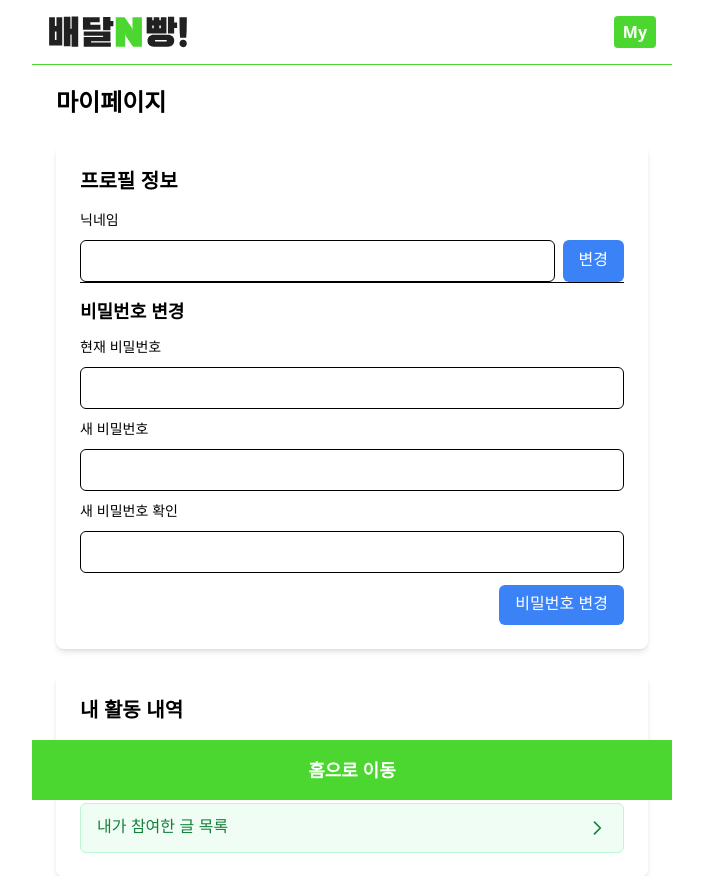
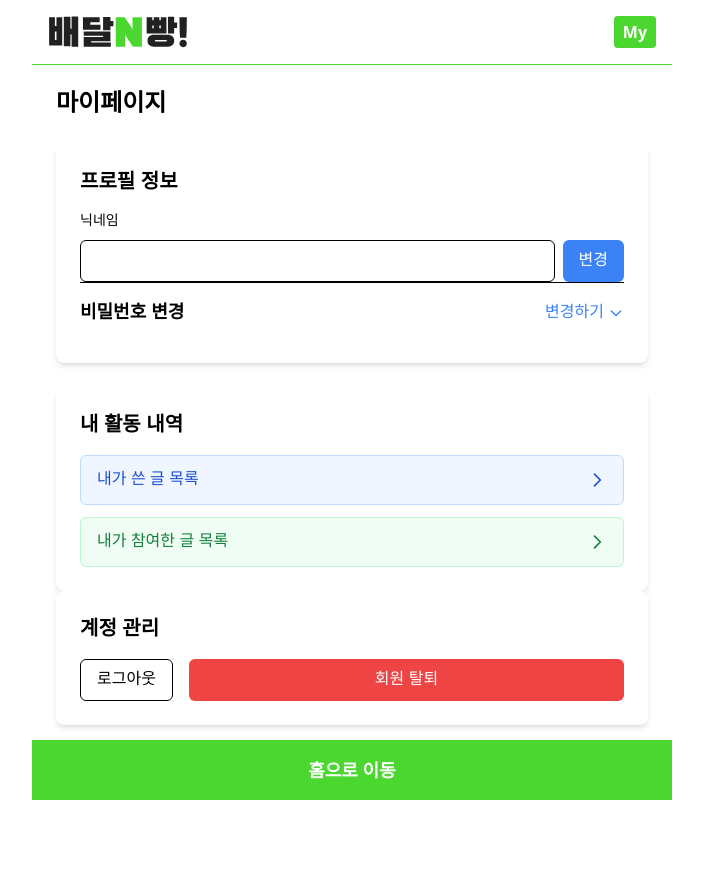
Before and after one commit to H2py/delivery_N, a Flask app: page /auth/mypage in a window 1280 px wide. Shown: the top 876 px of the page, without its empty margins (288-991 px from the left). After the commit the page ends 800 px from the top, so only its background shows below. Run offline with Flask 3, Linux system fonts and the light colour scheme; some libraries are stand-ins or nearby versions; some web fonts are replaced.

Commit message:
[ style ] 비밀번호 변경 ui 드롭다운 디자인

```diff
--- a/delivery_n/templates/mypage/mypage.html
+++ b/delivery_n/templates/mypage/mypage.html
@@ -35,9 +35,18 @@
         </form>
 
         <!-- 비밀번호 수정 폼 -->
-        <form id="password-form" class="pt-4 border-t">
-            <h3 class="text-lg font-semibold mb-3">비밀번호 변경</h3>
-            <div class="space-y-3">
+        <div class="pt-4 border-t">
+            <div class="flex items-center justify-between mb-3">
+                <h3 class="text-lg font-semibold">비밀번호 변경</h3>
+                <button type="button" id="toggle-password-form"
+                        class="text-blue-500 hover:text-blue-600 flex items-center gap-1">
+                    <span>변경하기</span>
+                    <svg xmlns="http://www.w3.org/2000/svg" class="h-4 w-4 transform transition-transform" id="toggle-icon" fill="none" viewBox="0 0 24 24" stroke="currentColor">
+                        <path stroke-linecap="round" stroke-linejoin="round" stroke-width="2" d="M19 9l-7 7-7-7" />
+                    </svg>
+                </button>
+            </div>
+            <form id="password-form" class="hidden space-y-3">
                 <div>
                     <label for="current-password" class="block text-sm font-medium text-gray-700 mb-2">현재 비밀번호</label>
                     <input type="password" id="current-password" name="current_password" required
@@ -60,8 +69,8 @@
                         비밀번호 변경
                     </button>
                 </div>
-            </div>
-        </form>
+            </form>
+        </div>
     </div>
 
     <!-- 내 활동 내역 섹션 -->
@@ -134,6 +143,23 @@ document.addEventListener('DOMContentLoaded', function() {
     const cancelDeleteBtn = document.getElementById('cancel-delete');
     const logoutBtn = document.getElementById('logout-btn');
 
+    // 비밀번호 변경 폼 토글 기능
+    const togglePasswordFormBtn = document.getElementById('toggle-password-form');
+    const passwordForm = document.getElementById('password-form');
+    const toggleIcon = document.getElementById('toggle-icon');
+
+    togglePasswordFormBtn.addEventListener('click', function() {
+        passwordForm.classList.toggle('hidden');
+        toggleIcon.classList.toggle('rotate-180');
+
+        const buttonText = togglePasswordFormBtn.querySelector('span');
+        if (passwordForm.classList.contains('hidden')) {
+            buttonText.textContent = '변경하기';
+        } else {
+            buttonText.textContent = '접기';
+        }
+    });
+
     // 닉네임 변경 폼 처리
     const nicknameForm = document.getElementById('nickname-form');
     nicknameForm.addEventListener('submit', async function(e) {
@@ -172,7 +198,6 @@ document.addEventListener('DOMContentLoaded', function() {
     });
 
     // 비밀번호 변경 폼 처리
-    const passwordForm = document.getElementById('password-form');
     const newPasswordInput = document.getElementById('new-password');
     const confirmPasswordInput = document.getElementById('confirm-password');
     const passwordMismatch = document.getElementById('password-mismatch');
```
